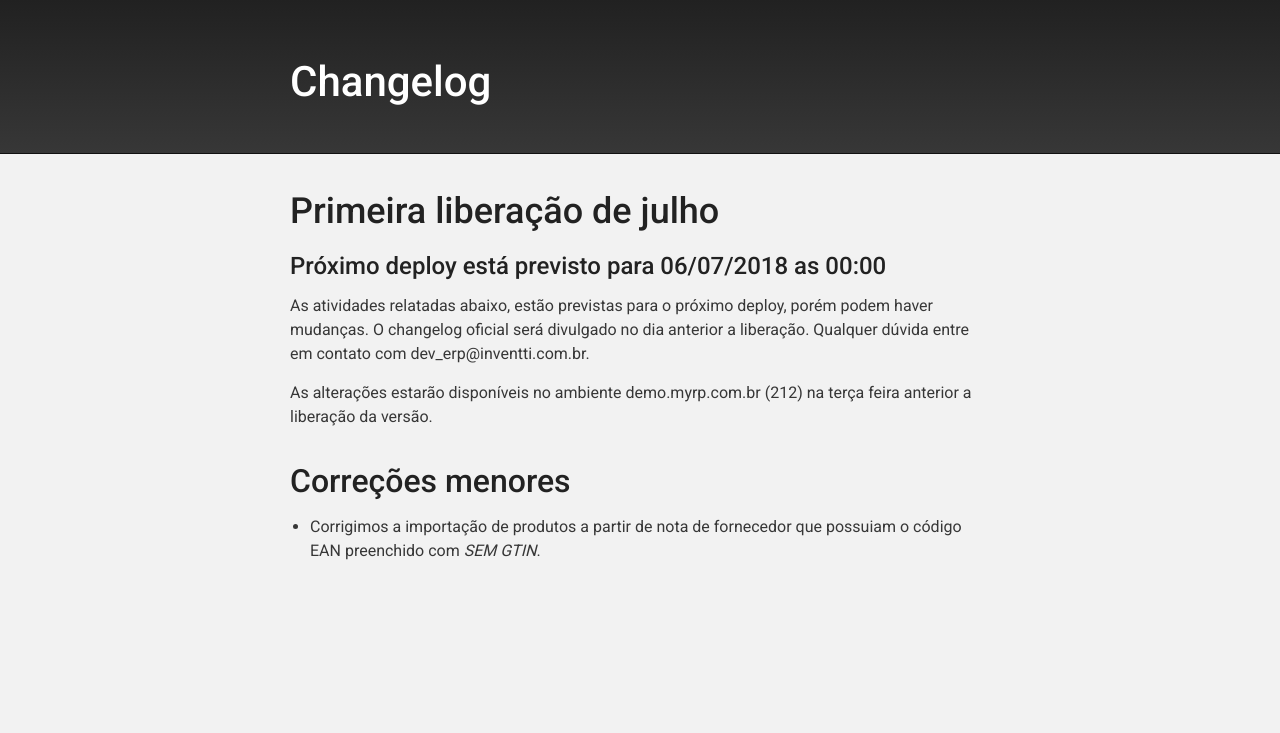
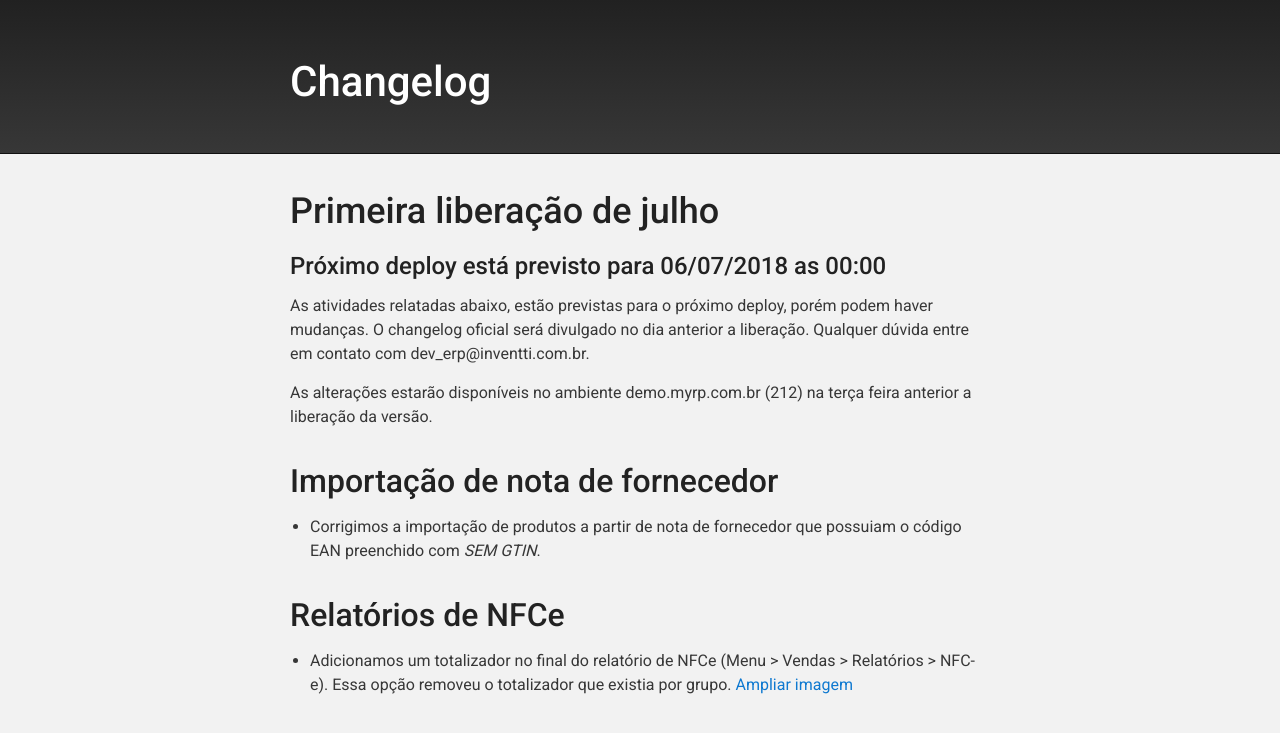
Before and after one commit to myrp-maicon/changelog-myrp, a Jekyll site: the page built from docs/docs/18.07.01.md, in a window 1280 px wide. Shown: the top 733 px of the page. Built offline with Jekyll 4.4.1, drawn with Linux system fonts in a browser that asks for light colours; our own code applies the rules of GitHub Pages for plain Markdown files; the repository's description, which GitHub fills in, is left out.

Commit message:
JC:MYRP-2803: changelog

```diff
--- a/docs/docs/18.07.01.md
+++ b/docs/docs/18.07.01.md
@@ -5,6 +5,11 @@ As atividades relatadas abaixo, estão previstas para o próximo deploy, porém
 
 As alterações estarão disponíveis no ambiente demo.myrp.com.br (212) na terça feira anterior a liberação da versão.
 
-## Correções menores
+## Importação de nota de fornecedor
 
 * Corrigimos a importação de produtos a partir de nota de fornecedor que possuiam o código EAN preenchido com *SEM GTIN*.
+
+## Relatórios de NFCe
+
+* Adicionamos um totalizador no final do relatório de NFCe (Menu > Vendas > Relatórios > NFC-e). Essa opção removeu o totalizador que existia por grupo.
+[Ampliar imagem](https://i.imgur.com/TNYxWLU.png)
```
